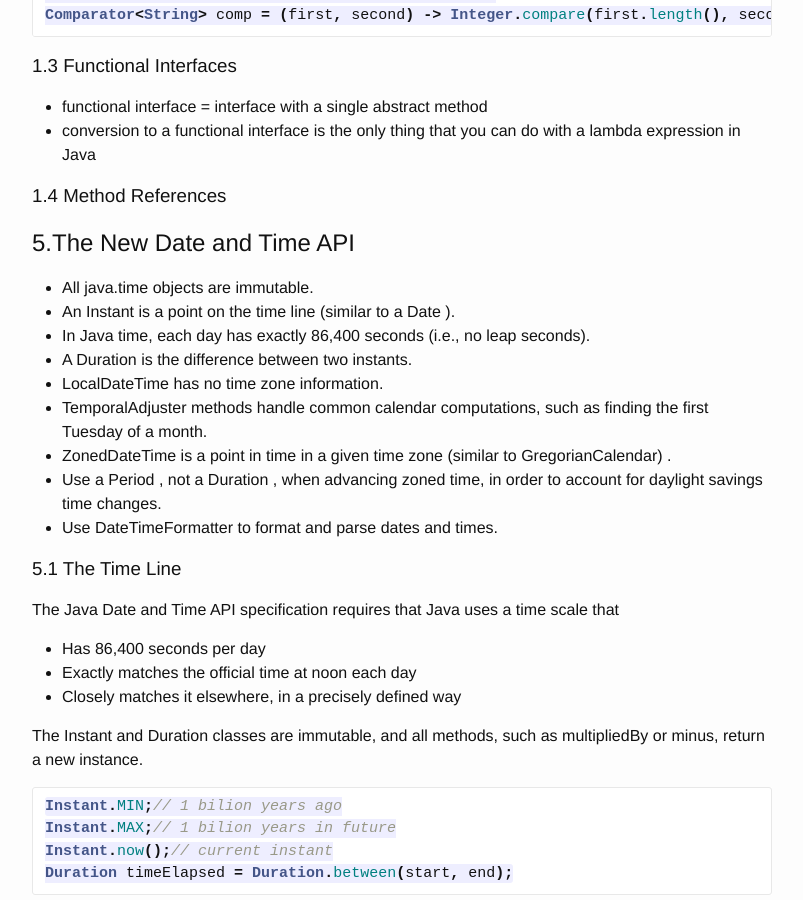
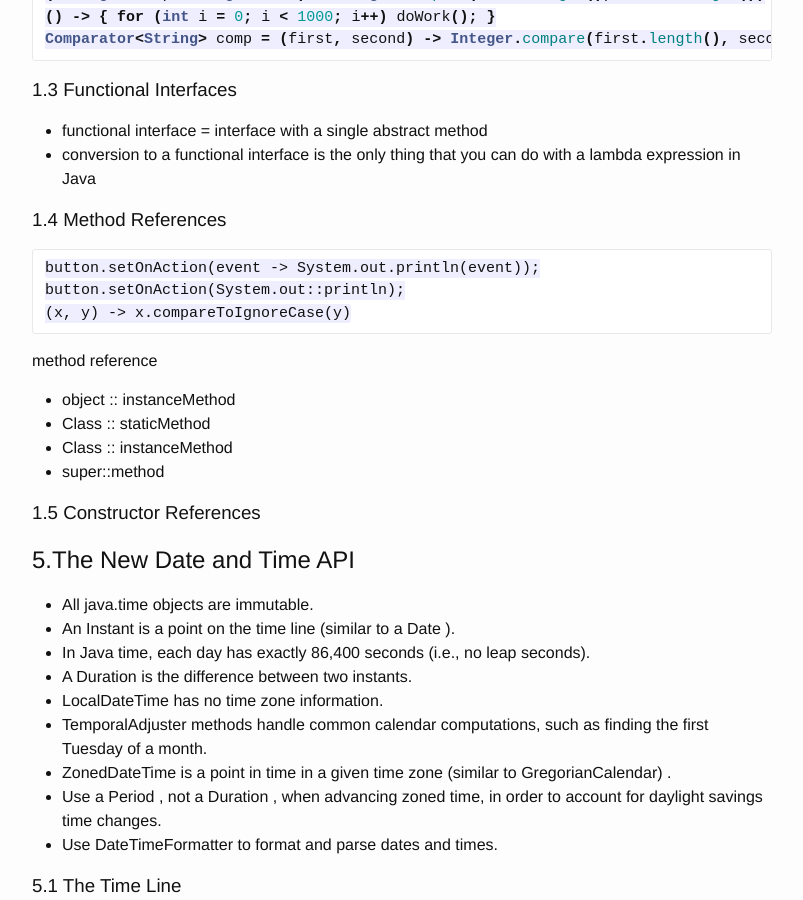
Before and after one commit to predoiua/predoiua.github.io, a Jekyll site: the page built from tutorials/java/java_8_really_impatient/index.md, in a window 1280 px wide and 900 px high, scrolled down 899 px. Shown: the whole window, without its empty margins (238-1041 px from the left). Built offline with Jekyll 4.4.1, drawn with Linux system fonts in a browser that asks for light colours; some of the changed text lies outside the part shown.

Commit message:
wip java

```diff
--- a/tutorials/java/java_8_really_impatient/index.md
+++ b/tutorials/java/java_8_really_impatient/index.md
@@ -35,6 +35,19 @@ Comparator<String> comp = (first, second) -> Integer.compare(first.length(), sec
 
 ### 1.4 Method References
 
+~~~
+button.setOnAction(event -> System.out.println(event));
+button.setOnAction(System.out::println);
+(x, y) -> x.compareToIgnoreCase(y)
+~~~
+
+method reference
+- object :: instanceMethod
+- Class :: staticMethod
+- Class :: instanceMethod
+- super::method
+
+### 1.5 Constructor References
 
 ## 5.The New Date and Time API
 
```
